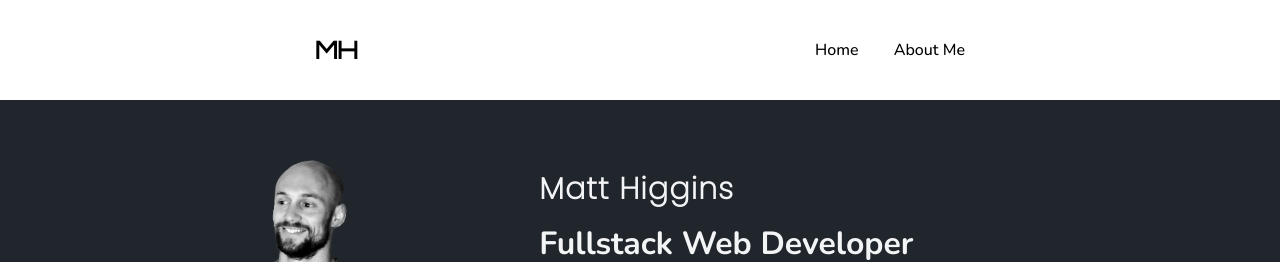
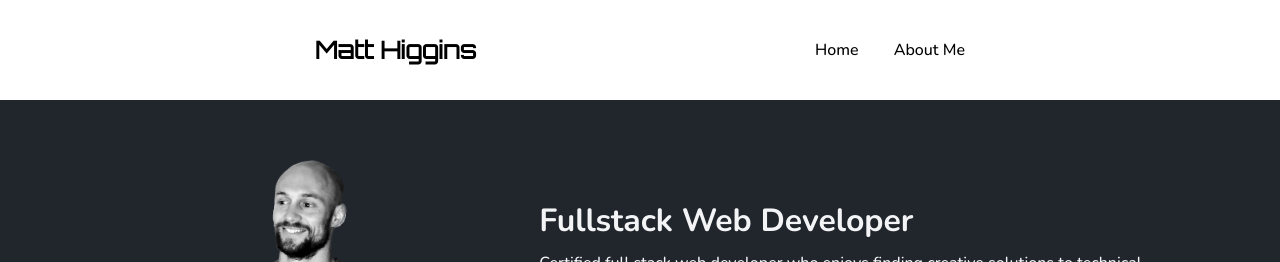
Before and after one commit to matthewhiggins415/portfolio, a React (Create React App) app: page / in a window 1280 px wide. Shown: the top 262 px of the page. Built offline with nearby package versions, Linux system fonts and the light colour scheme.

Commit message:
added name.

```diff
--- a/src/components/Hero.js
+++ b/src/components/Hero.js
@@ -10,7 +10,6 @@ const Hero = () => {
       <HeroInfo>
         <Img src={profImg}/>
         <HeroInfoRight>
-          <H3>Matt Higgins</H3>
           <H1>Fullstack Web Developer</H1>
           <p>Certified full stack web developer who enjoys finding creative solutions to technical problems!</p>
           <p>mhiggins.louis@gmail.com</p>
--- a/src/components/Navbar.js
+++ b/src/components/Navbar.js
@@ -5,7 +5,7 @@ const Navbar = () => {
   return (
     <Container>
       <NavbarContainer>
-        <H2>MH</H2>
+        <H2>Matt Higgins</H2>
         <LinkContainer>
           <NavLink to="/">Home</NavLink>
           <NavLink to="/about">About Me</NavLink>
```
